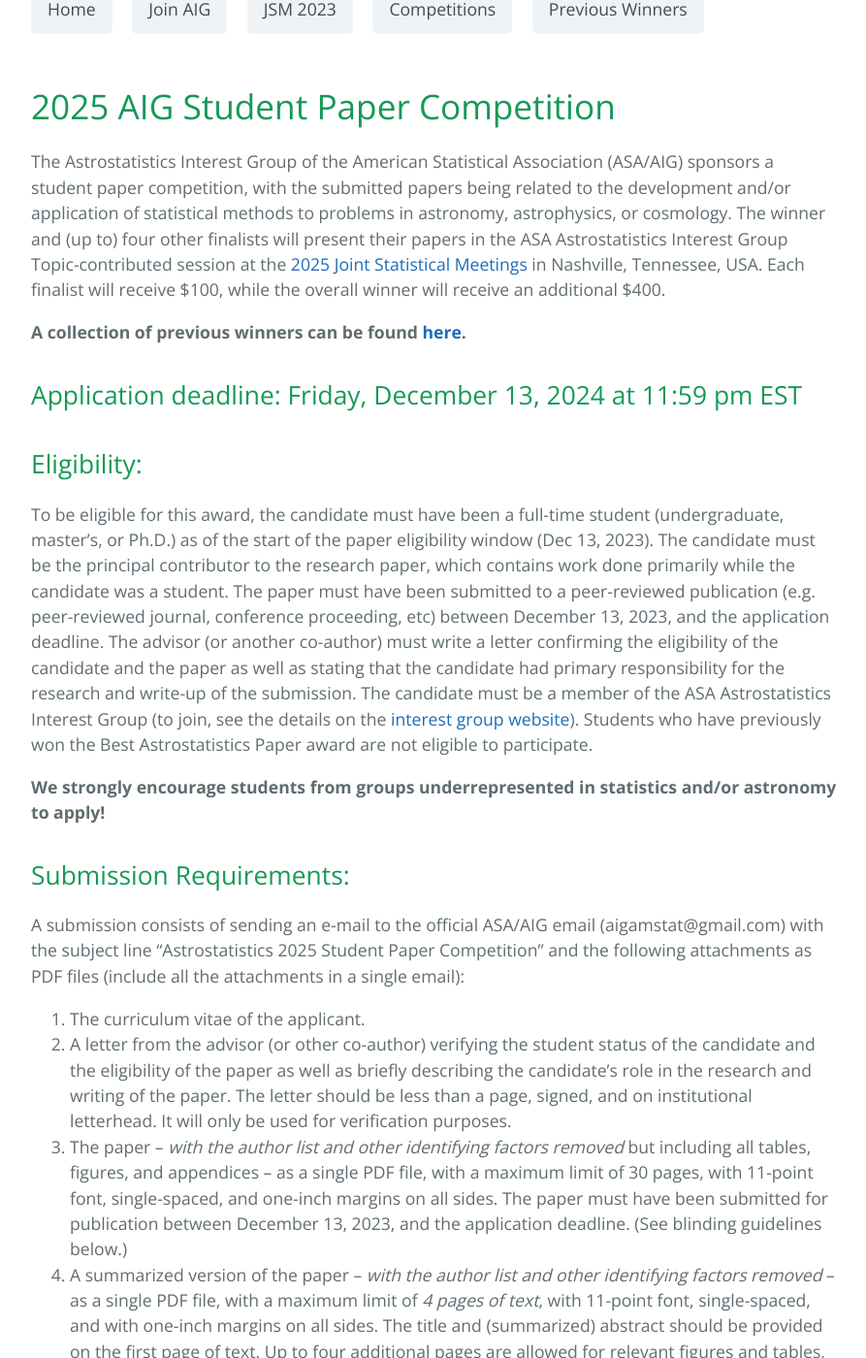
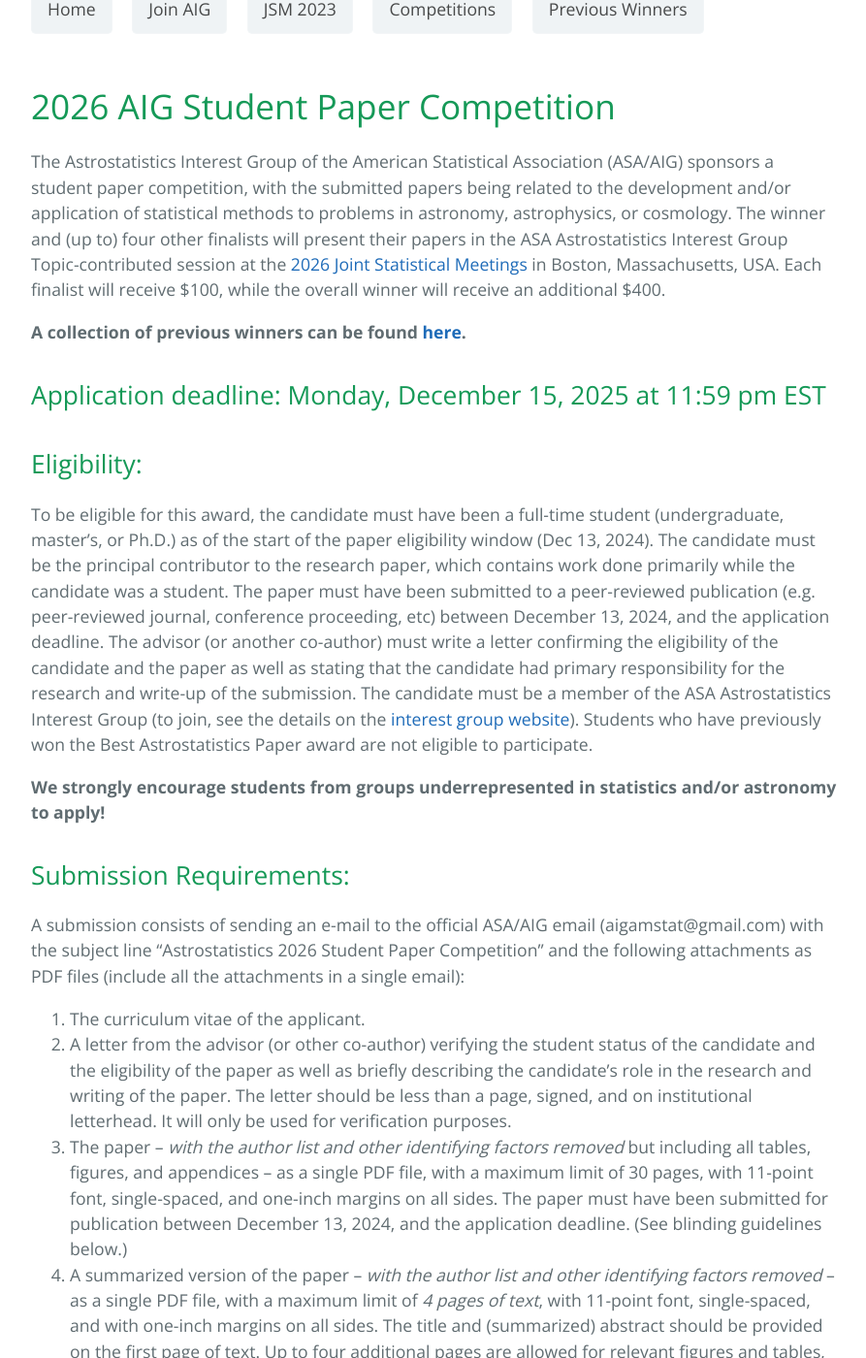
Before and after one commit to aigamstat/aigamstat.github.io, a Jekyll site: the page built from competition/index.md, in a window 1280 px wide and 1400 px high, scrolled down 288 px. Shown: the whole window at 97% size, without its empty margins (192-1085 px from the left). Built offline with Jekyll 4.4.1, drawn with Linux system fonts in a browser that asks for light colours; some of the changed text lies outside the part shown.

Commit message:
Updates for 2026 competition

```diff
--- a/competition/index.md
+++ b/competition/index.md
@@ -8,27 +8,27 @@
 <a href="./index.html" class="btn">Competitions</a>
 <a href="./winners.html" class="btn">Previous Winners</a>
 
-# 2025 AIG Student Paper Competition
+# 2026 AIG Student Paper Competition
 
-The Astrostatistics Interest Group of the American Statistical Association (ASA/AIG) sponsors a student paper competition, with the submitted papers being related to the development and/or application of statistical methods to problems in astronomy, astrophysics, or cosmology. The winner and (up to) four other finalists will present their papers in the ASA Astrostatistics Interest Group Topic-contributed session at the [2025 Joint Statistical Meetings](https://ww2.amstat.org/meetings/jsm/2025/) in Nashville, Tennessee, USA. Each finalist will receive $100, while the overall winner will receive an additional $400.
+The Astrostatistics Interest Group of the American Statistical Association (ASA/AIG) sponsors a student paper competition, with the submitted papers being related to the development and/or application of statistical methods to problems in astronomy, astrophysics, or cosmology. The winner and (up to) four other finalists will present their papers in the ASA Astrostatistics Interest Group Topic-contributed session at the [2026 Joint Statistical Meetings](https://ww2.amstat.org/meetings/jsm/2026/) in Boston, Massachusetts, USA. Each finalist will receive $100, while the overall winner will receive an additional $400.
 
 **A collection of previous winners can be found [here](./winners.html).**
 
-## Application deadline: Friday, December 13, 2024 at 11:59 pm EST
+## Application deadline: Monday, December 15, 2025 at 11:59 pm EST
 
 ## Eligibility:
 
-To be eligible for this award, the candidate must have been a full-time student (undergraduate, master's, or Ph.D.) as of the start of the paper eligibility window (Dec 13, 2023). The candidate must be the principal contributor to the research paper, which contains work done primarily while the candidate was a student. The paper must have been submitted to a peer-reviewed publication (e.g. peer-reviewed journal, conference proceeding, etc) between December 13, 2023, and the application deadline. The advisor (or another co-author) must write a letter confirming the eligibility of the candidate and the paper as well as stating that the candidate had primary responsibility for the research and write-up of the submission. The candidate must be a member of the ASA Astrostatistics Interest Group (to join, see the details on the [interest group website](../join.html)). Students who have previously won the Best Astrostatistics Paper award are not eligible to participate.
+To be eligible for this award, the candidate must have been a full-time student (undergraduate, master's, or Ph.D.) as of the start of the paper eligibility window (Dec 13, 2024). The candidate must be the principal contributor to the research paper, which contains work done primarily while the candidate was a student. The paper must have been submitted to a peer-reviewed publication (e.g. peer-reviewed journal, conference proceeding, etc) between December 13, 2024, and the application deadline. The advisor (or another co-author) must write a letter confirming the eligibility of the candidate and the paper as well as stating that the candidate had primary responsibility for the research and write-up of the submission. The candidate must be a member of the ASA Astrostatistics Interest Group (to join, see the details on the [interest group website](../join.html)). Students who have previously won the Best Astrostatistics Paper award are not eligible to participate.
 
 **We strongly encourage students from groups underrepresented in statistics and/or astronomy to apply!**
 
 ## Submission Requirements:
 
-A submission consists of sending an e-mail to the official ASA/AIG email (aigamstat@gmail.com) with the subject line "Astrostatistics 2025 Student Paper Competition" and the following attachments as PDF files (include all the attachments in a single email):
+A submission consists of sending an e-mail to the official ASA/AIG email (aigamstat@gmail.com) with the subject line "Astrostatistics 2026 Student Paper Competition" and the following attachments as PDF files (include all the attachments in a single email):
 
 1. The curriculum vitae of the applicant.
 2. A letter from the advisor (or other co-author) verifying the student status of the candidate and the eligibility of the paper as well as briefly describing the candidate's role in the research and writing of the paper. The letter should be less than a page, signed, and on institutional letterhead. It will only be used for verification purposes.
-3. The paper -- *with the author list and other identifying factors removed* but including all tables, figures, and appendices -- as a single PDF file, with a maximum limit of 30 pages, with 11-point font, single-spaced, and one-inch margins on all sides. The paper must have been submitted for publication between December 13, 2023, and the application deadline. (See blinding guidelines below.)
+3. The paper -- *with the author list and other identifying factors removed* but including all tables, figures, and appendices -- as a single PDF file, with a maximum limit of 30 pages, with 11-point font, single-spaced, and one-inch margins on all sides. The paper must have been submitted for publication between December 13, 2024, and the application deadline. (See blinding guidelines below.)
 4. A summarized version of the paper -- *with the author list and other identifying factors removed* -- as a single PDF file, with a maximum limit of *4 pages of text*, with 11-point font, single-spaced, and with one-inch margins on all sides. The title and (summarized) abstract should be provided on the first page of text. Up to four additional pages are allowed for relevant figures and tables, as well as references. (See blinding guidelines below.)
 5. The original (unblinded) paper submitted for publication. This will only be used to check for conflicts of interest prior to the formation of the review panel.
 
@@ -55,4 +55,4 @@
 4. Conclusions are concise and propose future research directions.
 5. The overall presentation is well-organized and clear, and contributions are widely applicable with cross-disciplinary impact.
 
-In the initial stage, finalists are chosen *on the basis of their summarized paper submissions*. A maximum of five finalists will be notified by mid-to-late-January 2025. From those five, a winner is chosen *on the basis of the full paper submissions*. Note that to be eligible for cash prizes, all finalists must submit abstracts and register for JSM 2025 through the official JSM abstract submission system. (Those who are not selected as finalists are still strongly encouraged to submit a contributed abstract to JSM 2025.) Finalists must register for JSM 2025, and must attend and present their work in person in the ASA Astrostatistics Interest Group Topic-contributed session at JSM 2025 in Nashville, Tennessee, USA. Exceptions to this may only be granted in cases of significant unexpected extenuating circumstances (e.g., medical emergencies).
+In the initial stage, finalists are chosen *on the basis of their summarized paper submissions*. A maximum of five finalists will be notified by mid-to-late-January 2026. From those five, a winner is chosen *on the basis of the full paper submissions*. Note that to be eligible for cash prizes, all finalists must submit abstracts and register for JSM 2026 through the official JSM abstract submission system. (Those who are not selected as finalists are still strongly encouraged to submit a contributed abstract to JSM 2026.) Finalists must register for JSM 2026, and must attend and present their work in person in the ASA Astrostatistics Interest Group Topic-contributed session at JSM 2026 in Boston, Massachusetts, USA. Exceptions to this may only be granted in cases of significant unexpected extenuating circumstances (e.g., medical emergencies).
```
